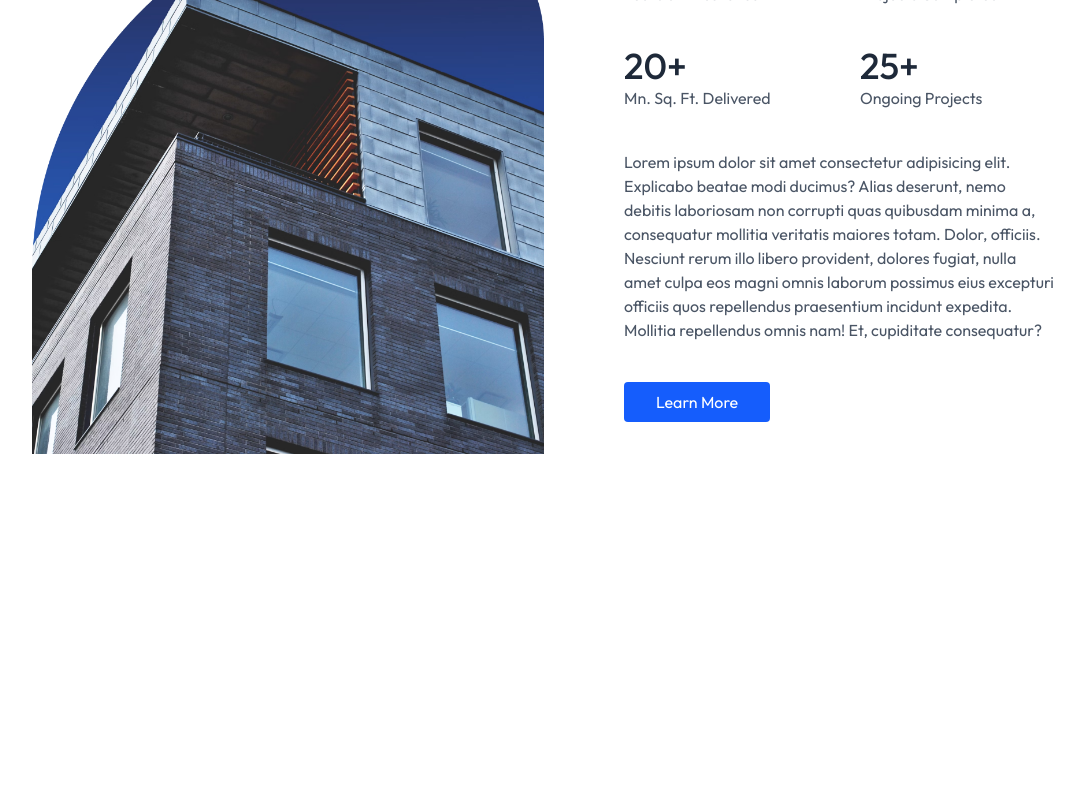
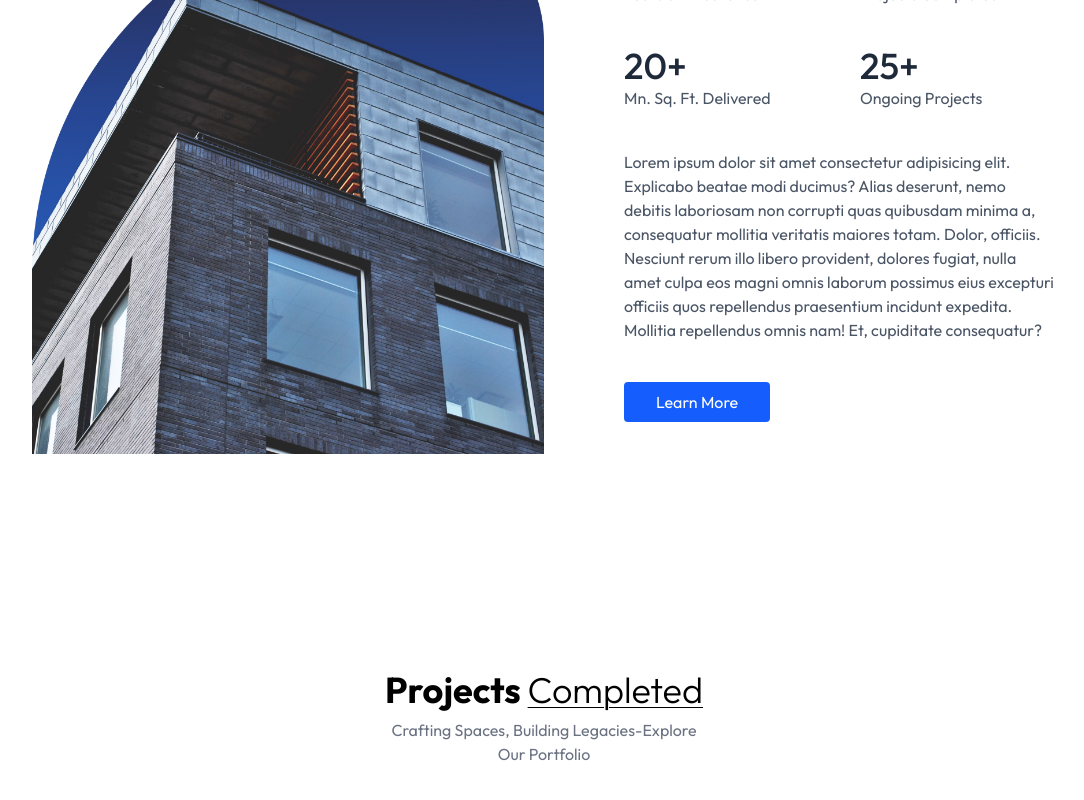
Before and after one commit to ivan-chukhalo/get-hata, a React (Vite) app: page / in a window 1280 px wide. Shown: the part 1098-1898 px from the top of the page, without its empty margins (96-1180 px from the left). Before the commit the page ends 1608 px from the top, so only its background shows below. Built offline with nearby package versions, Linux system fonts and the light colour scheme.

Commit message:
feat(projects): add head block for project section

```diff
--- a/src/App.jsx
+++ b/src/App.jsx
@@ -1,11 +1,13 @@
 import Header from "./components/Header";
 import About from "./components/About";
+import Projects from "./components/Projects";
 
 const App = () => {
   return (
     <div className="w-full overflow-hidden">
       <Header />
       <About />
+      <Projects />
     </div>
   );
 };
--- /dev/null
+++ b/src/components/Projects.jsx
@@ -0,0 +1,20 @@
+const Projects = () => {
+  return (
+    <div
+      className="container mx-auto py-4 pt-20 px-6 md:px-20 lg:px-32 my-20 w-full overflow-hidden"
+      id="projects"
+    >
+      <h1 className="text-2xl sm:text-4xl font-bold text-center mb-2">
+        Projects{" "}
+        <span className="underline underline-offset-4 decoration-1 font-light">
+          Completed
+        </span>
+      </h1>
+      <p className="text-center text-gray-500 mb-8 max-w-80 mx-auto">
+        Crafting Spaces, Building Legacies-Explore Our Portfolio
+      </p>
+    </div>
+  );
+};
+
+export default Projects;
```
